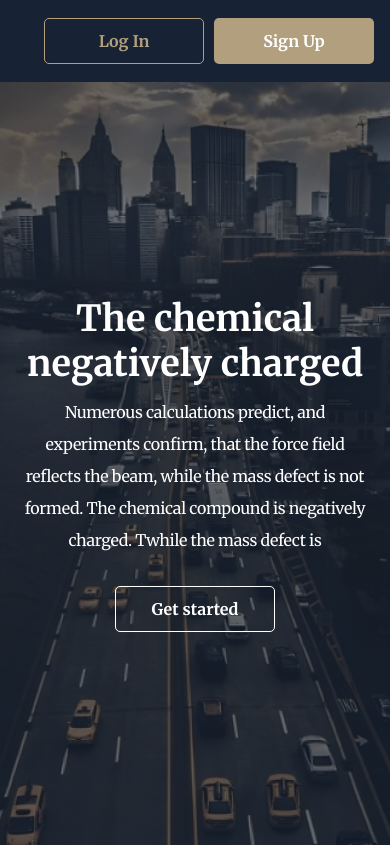
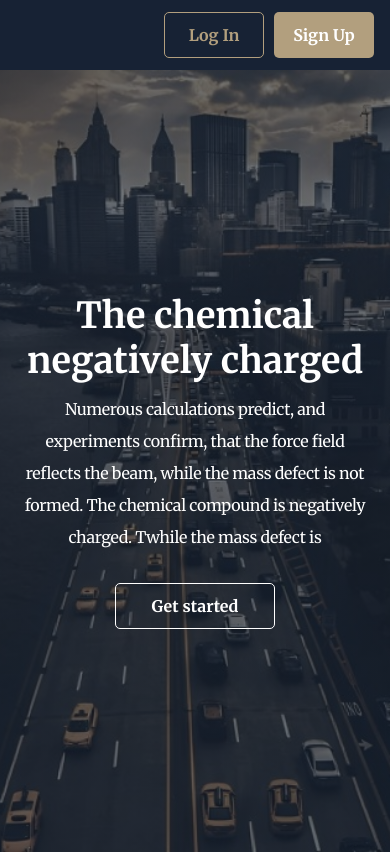
Before and after one commit to AntonBaranskyi/zenWeb, a React (Vite) app in the folder client/: page / in a window 390 px wide. Built offline with nearby package versions, Linux system fonts and the light colour scheme; no server answers.

Commit message:
Fixed responsive

```diff
--- a/client/src/components/DealCard/DealCard.module.scss
+++ b/client/src/components/DealCard/DealCard.module.scss
@@ -9,7 +9,7 @@
   padding-right: 45px;
   padding-block: 20px;
 
-  width: 390px;
+  width: 380px;
   height: 400px;
 
   border-radius: 5px;
--- a/client/src/components/Header/Header.module.scss
+++ b/client/src/components/Header/Header.module.scss
@@ -1,10 +1,16 @@
+@import '../../styles/mixins/mixins.scss';
+
 .header {
   background-color: #172234;
 
-  min-height: 82px;
+  min-height: 62px;
 
-  padding-block: 18px;
+  padding-block: 12px;
 
+  @include onTablet {
+    min-height: 82px;
+    padding-block: 18px;
+  }
   .headerWrapper {
     display: flex;
     justify-content: flex-end;
@@ -16,7 +22,11 @@
     gap: 10px;
 
     .buttonLogin {
-      width: 160px;
+      width: 100px;
+
+      @include onTablet {
+        width: 160px;
+      }
     }
   }
 }
--- a/client/src/components/MainScreen/MainScreen.module.scss
+++ b/client/src/components/MainScreen/MainScreen.module.scss
@@ -11,12 +11,16 @@
   background-size: cover;
 
   .mainWrapper {
-    height: calc(100vh - 81px);
+    height: calc(100vh - 62px);
 
     display: flex;
     flex-direction: column;
     align-items: center;
     justify-content: center;
+
+    @include onTablet {
+      height: calc(100vh - 81px);
+    }
 
     .mainTitle {
       font-weight: 700;
--- a/client/src/styles/blocks/button.scss
+++ b/client/src/styles/blocks/button.scss
@@ -1,3 +1,5 @@
+@import '../mixins/mixins.scss';
+
 .button {
   display: flex;
   align-items: center;
--- a/client/src/styles/main.scss
+++ b/client/src/styles/main.scss
@@ -1,4 +1,4 @@
+@import './mixins/mixins.scss';
 @import './blocks/normalize.scss';
-@import './mixins/mixins.scss';
 @import './blocks/button.scss';
 @import './blocks/input.scss';
```
